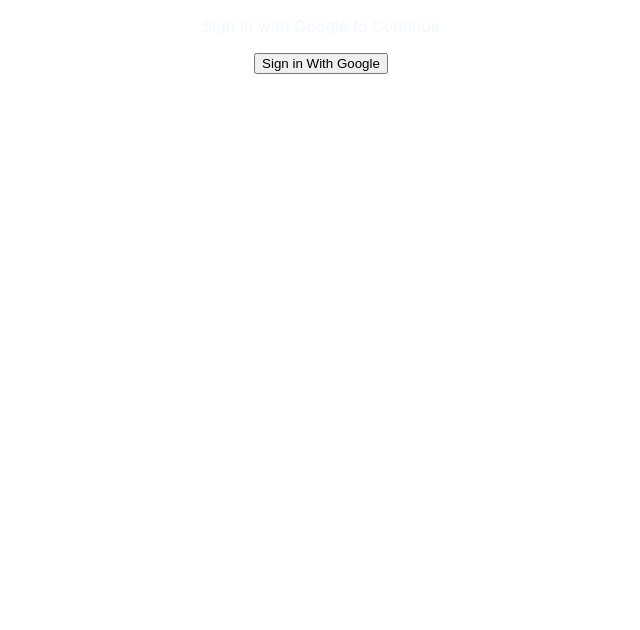
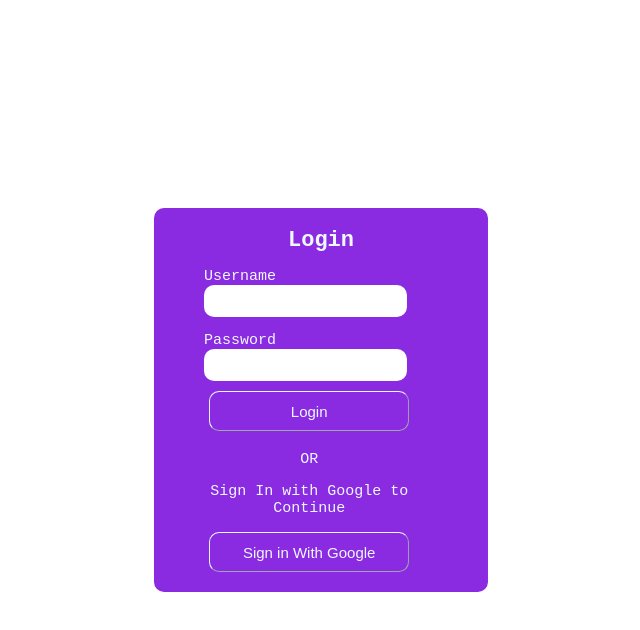
Before and after one commit to antonythomas123/LinkUp, a React (Create React App) app: page /login in a window 1280 px wide. Shown: the top 630 px of the page, without its empty margins (319-959 px from the left). Built offline with nearby package versions, Linux system fonts and the light colour scheme; the HTML template or start-up script is replaced by a standard one.

Commit message:
Login UI added

```diff
--- a/src/App.css
+++ b/src/App.css
@@ -1,6 +1,5 @@
 .App {
   text-align: center;
-  color: aliceblue;
 }
 
 .App-logo {
--- a/src/components/navbar/Navbar.css
+++ b/src/components/navbar/Navbar.css
@@ -5,6 +5,7 @@
     display: flex;
     justify-content: space-between;
     font-family: 'Courier New', Courier, monospace;
+    color: aliceblue;
 }
 .app_name{
     margin-top: auto;
--- /dev/null
+++ b/src/pages/Login/Login.css
@@ -0,0 +1,60 @@
+.login {
+    width: 100%;
+    display: flex;
+    justify-content: center;
+}
+
+.login_main {
+    background-color: blueviolet;
+    height: auto;
+    border-radius: 10px;
+    color: aliceblue;
+    font-family: 'Courier New', Courier, monospace;
+    font-size: 15px;
+
+    position: absolute;
+    top: 50%;
+    left: 50%;
+    transform: translate(-50%, -50%);
+}
+
+.login_text {
+    font-size: 22px;
+    font-weight: bold;
+    margin-top: 20px;
+}
+
+.username,
+.password {
+    display: flex;
+    flex-direction: column;
+    align-items: flex-start;
+    margin-left: 50px;
+    padding-top: 15px;
+}
+
+input {
+    width: 70%;
+    height: 30px;
+    border-radius: 10px;
+    border-width: 0;
+}
+
+.login_button,
+.google {
+    width: 60%;
+    margin-left: 55px;
+    margin-top: 10px;
+}
+
+button {
+    width: 100%;
+    height: 40px;
+    border-radius: 10px;
+    border-color: aliceblue;
+    border-width: 0.1rem;
+    background-color: transparent;
+    color: aliceblue;
+    font-size: 15px;
+    margin-bottom: 20px;
+}
--- a/src/pages/Login/Login.js
+++ b/src/pages/Login/Login.js
@@ -1,19 +1,47 @@
-import {auth, provider} from '../../config/firebase';
-import {signInWithPopup} from 'firebase/auth';
-import {useNavigate} from 'react-router-dom';
+import { auth, provider } from '../../config/firebase';
+import { signInWithPopup } from 'firebase/auth';
+import { useNavigate } from 'react-router-dom';
+import './Login.css';
+import { useState } from 'react';
 
 function Login() {
   const navigate = useNavigate();
 
-    const SignInWithGoogle = async() => {
+  const SignInWithGoogle = async () => {
     const result = await signInWithPopup(auth, provider)
     console.log(result);
     navigate('/');
   }
+
+  const [username, setUsername] = useState("");
+  const [password, setPassword] = useState("");
+
+  const handleLogin = () => {
+    console.log(username, password);
+  }
   return (
-    <div>
+    <div className='login'>
+      <div className='login_main'>
+        <div className='login_text'>Login</div>
+        <div className='username'>
+          <span>Username</span>
+          <input type='text' onChange={(event) => setUsername(event.target.value)} />
+        </div>
+        <div className='password'>
+          <span>Password</span>
+          <input type='password' onChange={(event) => setPassword(event.target.value)}/>
+        </div>
+        <div className='login_button'>
+          <button onClick={handleLogin}>Login</button>
+          <span>OR</span>
+        </div>
+
+        <div className='google'>
           <p>Sign In with Google to Continue</p>
           <button onClick={SignInWithGoogle}>Sign in With Google</button>
+        </div>
+      </div>
+
     </div>
   )
 }
```
Lines whose indentation alone changed are shown as unchanged.
